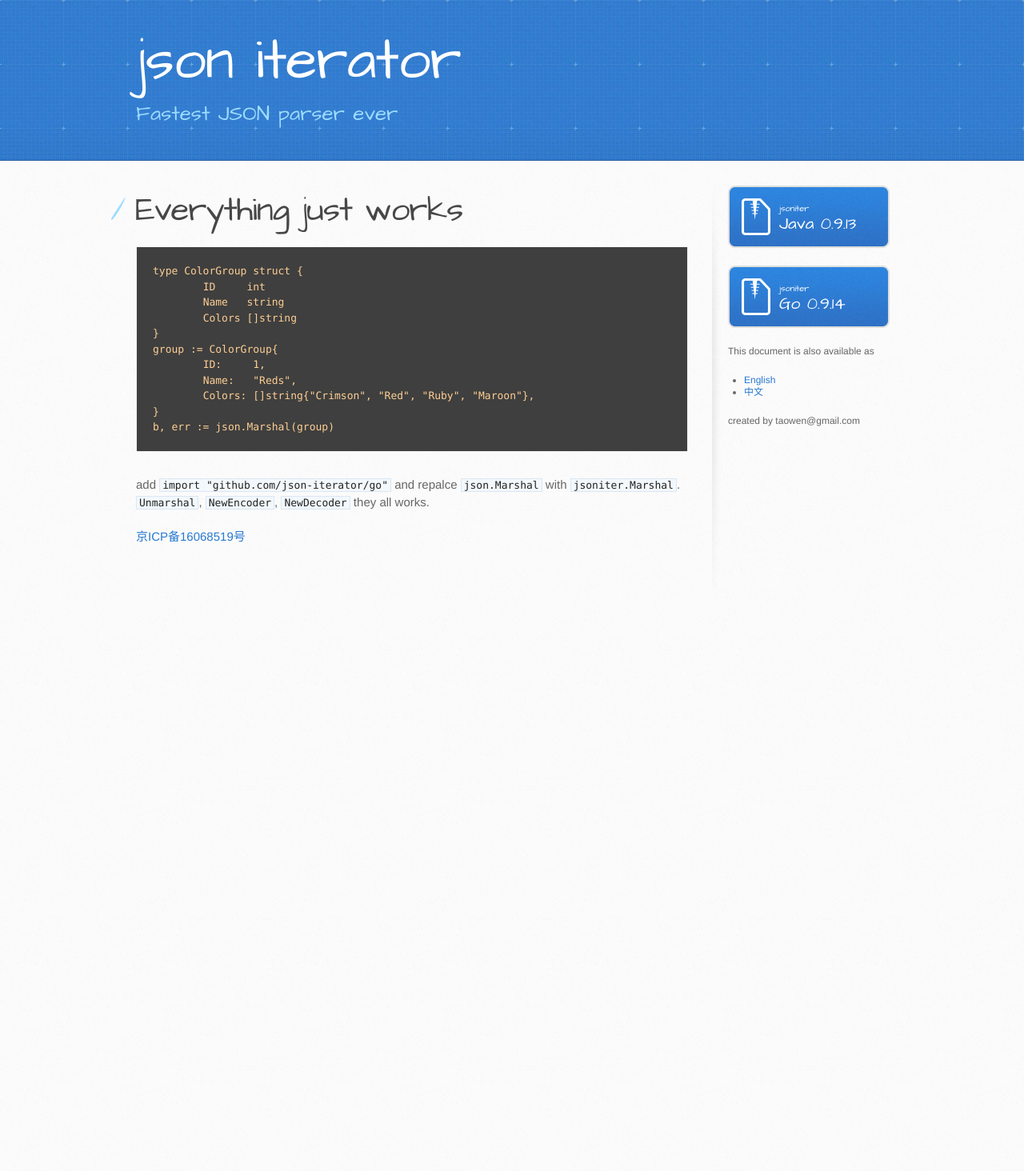
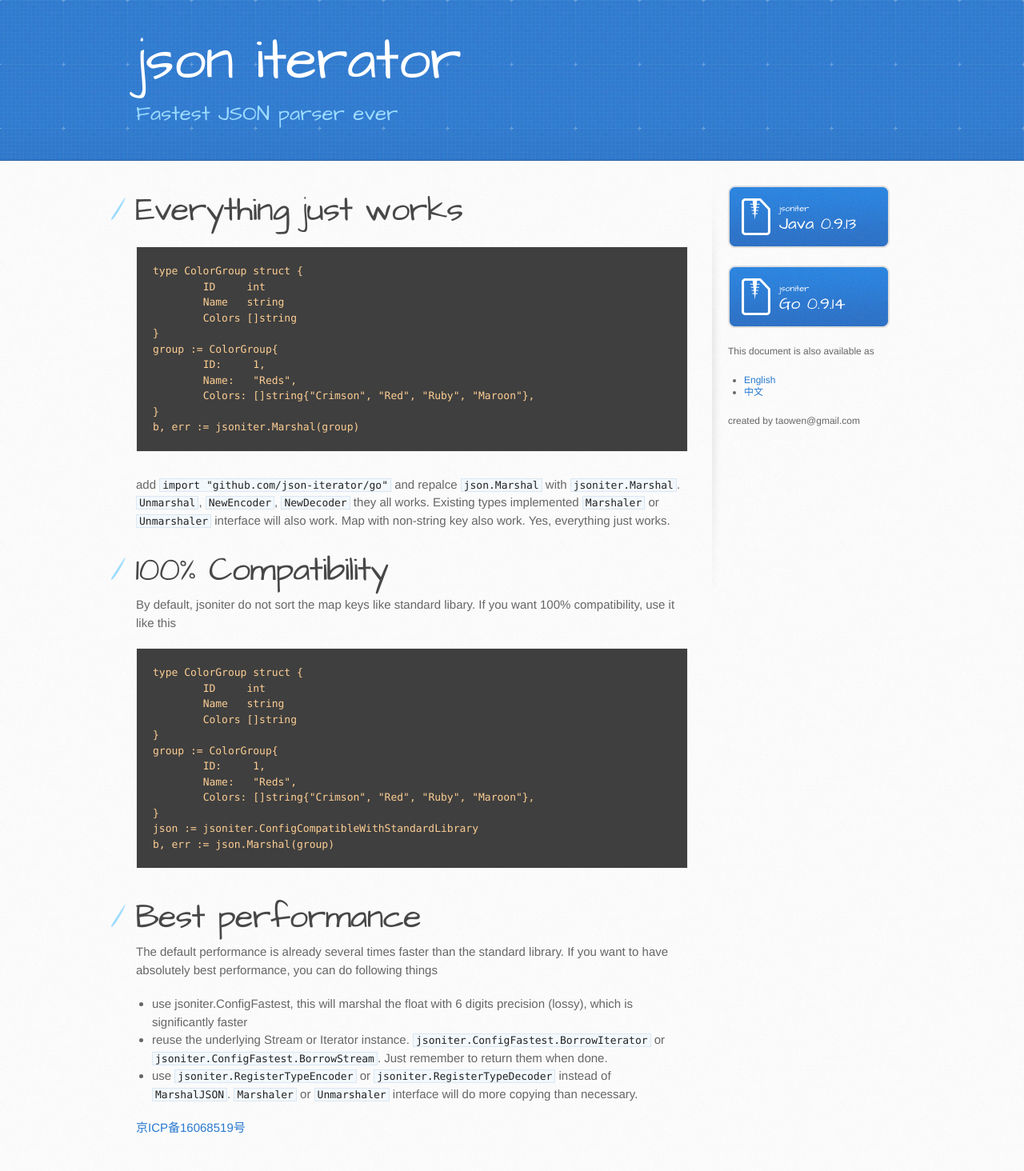
Before and after one commit to json-iterator/json-iterator.github.io, a Jekyll site: the page built from migrate-from-go-std.md, in a window 1280 px wide. Shown: the whole page at 80% size. Built offline with Jekyll 4.4.1, drawn with Linux system fonts in a browser that asks for light colours; comment, search, counter and statistics services are not loaded; before the commit the page ends 900 px from its top, so only the background shows below that.

Commit message:
Update migrate-from-go-std.md

````diff
--- a/migrate-from-go-std.md
+++ b/migrate-from-go-std.md
@@ -16,8 +16,35 @@ group := ColorGroup{
 	Name:   "Reds",
 	Colors: []string{"Crimson", "Red", "Ruby", "Maroon"},
 }
+b, err := jsoniter.Marshal(group)
+```
+
+add `import "github.com/json-iterator/go"` and repalce `json.Marshal` with `jsoniter.Marshal`.
+`Unmarshal`, `NewEncoder`, `NewDecoder` they all works. Existing types implemented `Marshaler` or `Unmarshaler` interface will also work. Map with non-string key also work. Yes, everything just works.
+
+# 100% Compatibility
+
+By default, jsoniter do not sort the map keys like standard libary. If you want 100% compatibility, use it like this
+
+```
+type ColorGroup struct {
+	ID     int
+	Name   string
+	Colors []string
+}
+group := ColorGroup{
+	ID:     1,
+	Name:   "Reds",
+	Colors: []string{"Crimson", "Red", "Ruby", "Maroon"},
+}
+json := jsoniter.ConfigCompatibleWithStandardLibrary
 b, err := json.Marshal(group)
 ```
 
-add `import "github.com/json-iterator/go"` and repalce `json.Marshal` with `jsoniter.Marshal`.
-`Unmarshal`, `NewEncoder`, `NewDecoder` they all works.
+# Best performance
+
+The default performance is already several times faster than the standard library. If you want to have absolutely best performance, you can do following things
+
+* use jsoniter.ConfigFastest, this will marshal the float with 6 digits precision (lossy), which is significantly faster
+* reuse the underlying Stream or Iterator instance. `jsoniter.ConfigFastest.BorrowIterator` or `jsoniter.ConfigFastest.BorrowStream`. Just remember to return them when done.
+* use `jsoniter.RegisterTypeEncoder` or `jsoniter.RegisterTypeDecoder` instead of `MarshalJSON`. `Marshaler` or `Unmarshaler` interface will do more copying than necessary.
````
